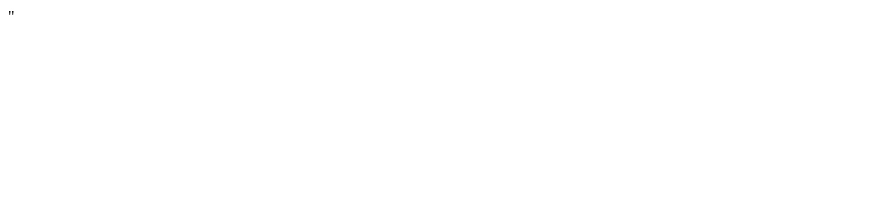
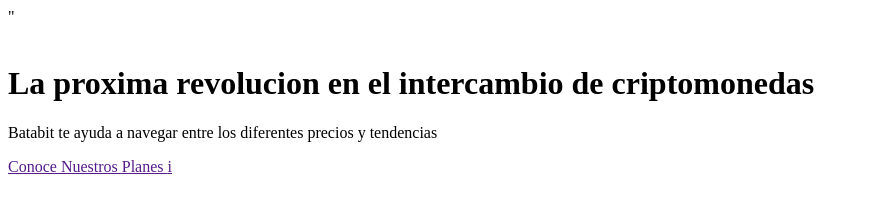
Before and after one commit to dradav97/MobileFirst, a plain HTML site: page index.html in a window 1280 px wide. Shown: the whole page, without its empty margins (0-869 px from the left). Drawn offline with Linux system fonts and the light colour scheme.

Commit message:
header structure correction

```diff
--- a/index.html
+++ b/index.html
@@ -6,10 +6,17 @@
     <title>Document</title>
     <link rel="preconnect" href="https://fonts.gstatic.com">
     <link href="https://fonts.googleapis.com/css2?family=DM+Sans:wght@400;500;700&family=Inter:wght@300;500&display=swap" rel="stylesheet">
-
+    <link rel="stylesheet" href="text/css" href="/styles.css"
   </head>
   <body>
-    <header></header>
+    <header>
+      <img src="" alt="">
+      <div>
+	<h1>La proxima revolucion en el intercambio de criptomonedas</h1>
+	<p>Batabit te ayuda a navegar entre los diferentes precios y tendencias</p>
+	<a href="">Conoce Nuestros Planes <span>i</span></a>
+      </div>
+    </header>
     <main>
       <section></section>
       <section></section>
```
